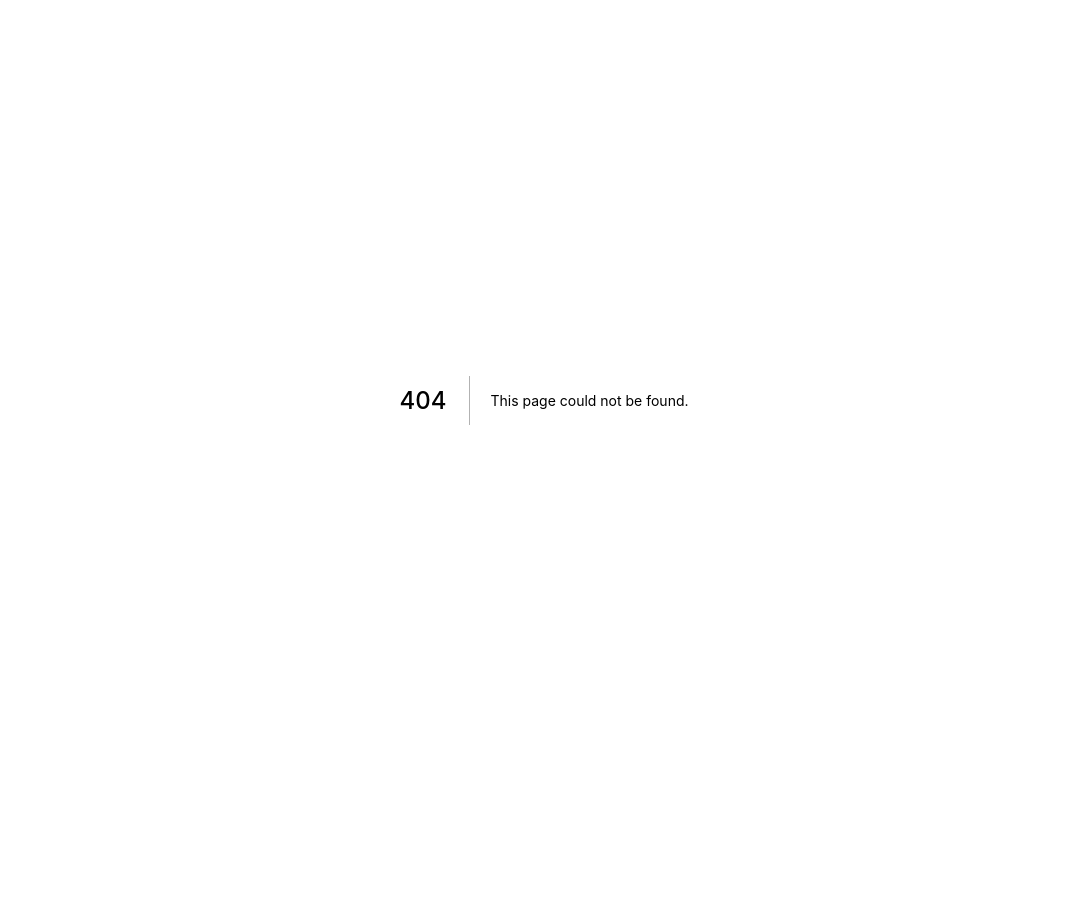
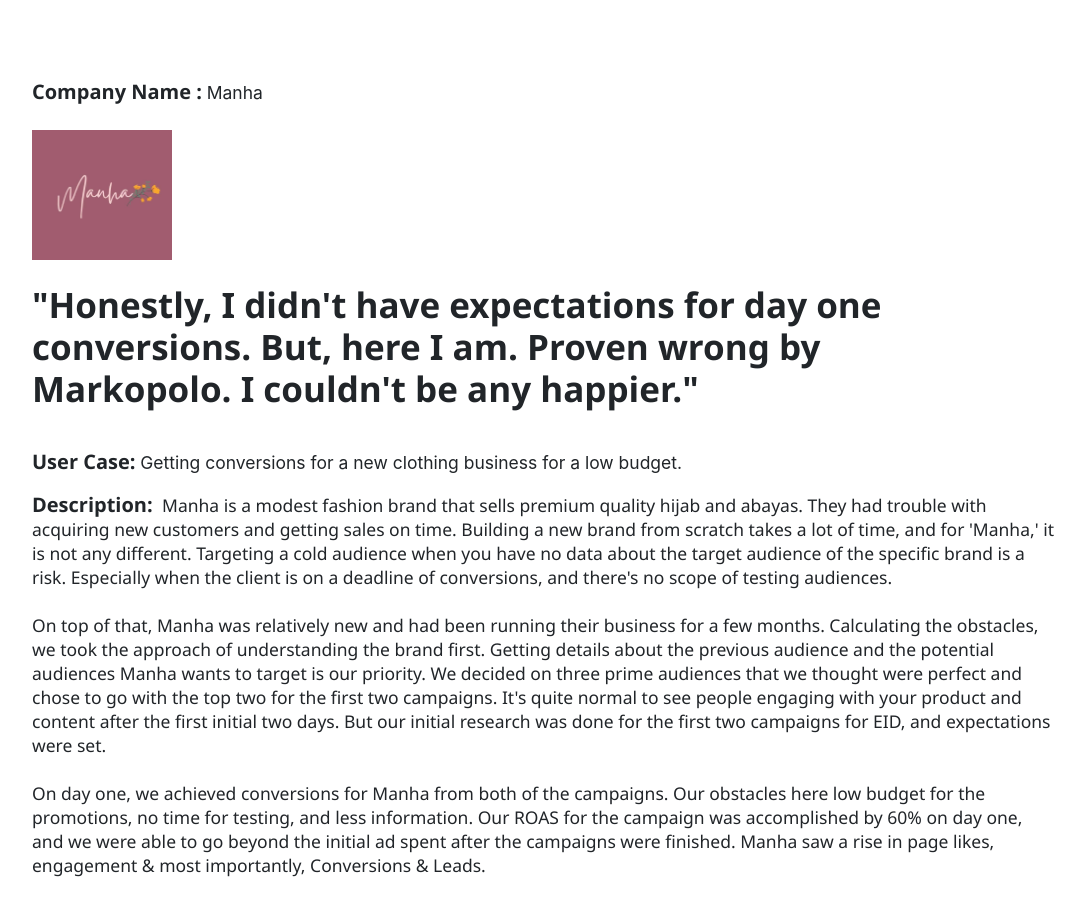
Before and after one commit to Arifulhaque-02128/new-project1, a Next.js app: page /customer in a window 1280 px wide. Before the commit this address had no page. Shown: the top 916 px of the page, without its empty margins (96-1181 px from the left). Before the commit the page ends 800 px from the top, so only its background shows below. Built offline with nearby package versions, Linux system fonts and the light colour scheme.

Commit message:
customer component is added

```diff
--- /dev/null
+++ b/Components/CustomerPage/Customer.js
@@ -0,0 +1,37 @@
+import React from 'react';
+import styles from './Customer.module.scss';
+
+const Customer = () => {
+
+    return (
+        <div className={styles.container}>
+            <div>
+                <h5>Company Name : </h5>
+                <p style={{marginLeft: "0.3rem", fontSize: "17.5px"}}>Manha</p>
+            </div>
+            <div>
+                <img src="/company_logo.png" alt="Logo" />
+            </div>
+            <div>
+                <h2>"Honestly, I didn't have expectations for day one conversions. But, here I am. Proven wrong by Markopolo. I couldn't be any happier."</h2>
+            </div>
+
+            <main style={{marginTop: "2rem"}}>
+                <div>
+                    <h5 >User Case: </h5>
+                    <p style={{marginLeft: "0.3rem", fontSize: "17.5px"}}>Getting conversions for a new clothing business for a low budget.</p>
+                </div>
+                <section>
+                    <h5>Description:
+                    <span className={styles.description}> Manha is a modest fashion brand that sells premium quality hijab and abayas. They had trouble with acquiring new customers and getting sales on time. Building a new brand from scratch takes a lot of time, and for 'Manha,' it is not any different. Targeting a cold audience when you have no data about the target audience of the specific brand is a risk. Especially when the client is on a deadline of conversions, and there's no scope of testing audiences. <br /> <br />
+                    On top of that, Manha was relatively new and had been running their business for a few months. Calculating the obstacles, we took the approach of understanding the brand first. Getting details about the previous audience and the potential audiences Manha wants to target is our priority. We decided on three prime audiences that we thought were perfect and chose to go with the top two for the first two campaigns. It's quite normal to see people engaging with your product and content after the first initial two days. But our initial research was done for the first two campaigns for EID, and expectations were set.  <br /> <br />
+                    On day one, we achieved conversions for Manha from both of the campaigns. Our obstacles here low budget for the promotions, no time for testing, and less information. Our ROAS for the campaign was accomplished by 60%  on day one, and we were able to go beyond the initial ad spent after the campaigns were finished. Manha saw a rise in page likes, engagement & most importantly, Conversions & Leads.
+                    </span> </h5>
+                </section>
+            </main>
+
+        </div>
+    );
+};
+
+export default Customer;
--- /dev/null
+++ b/Components/CustomerPage/Customer.module.scss
@@ -0,0 +1,33 @@
+.container{
+    width: 80vw;
+    margin: 5rem auto;
+    div{
+        display: flex;
+        width: 70vw;
+    }
+    img{
+        height: 130px;
+        width: 140px;
+        margin-bottom: 1.5rem;
+        margin-top: 0.5rem
+    }
+    h2{
+        font-family: 'Segoe UI', Tahoma, Geneva, Verdana, sans-serif;
+        font-weight: 700;
+        font-style: normal;
+        font-size: 35px;
+    }
+    h5{
+        font-family: 'Segoe UI', Tahoma, Geneva, Verdana, sans-serif;
+        font-weight: 700;
+        font-style: normal;
+        font-size: 20px;
+    }
+}
+.description{
+    font-family: 'Segoe UI', Tahoma, Geneva, Verdana, sans-serif;
+    font-size: 17.5px;
+    margin-left: 0.3rem;
+    font-style: normal;
+    font-weight: lighter;
+}
--- /dev/null
+++ b/pages/customer.tsx
@@ -0,0 +1,13 @@
+import React from 'react';
+import Customer from '../Components/CustomerPage/Customer';
+
+const customer = () => {
+
+    return (
+        <div>
+           <Customer />
+        </div>
+    );
+};
+
+export default customer;
```
Also changed, not shown: public/company_logo.png (added).
